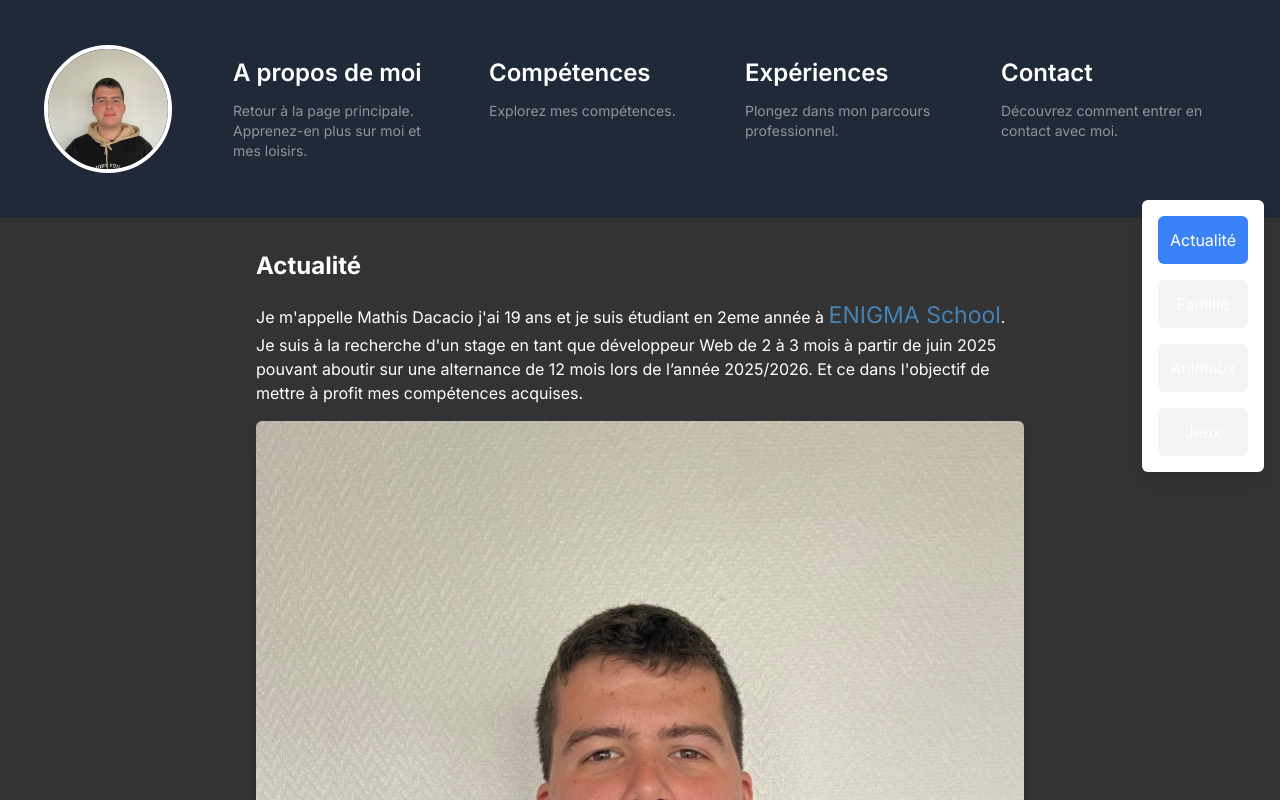
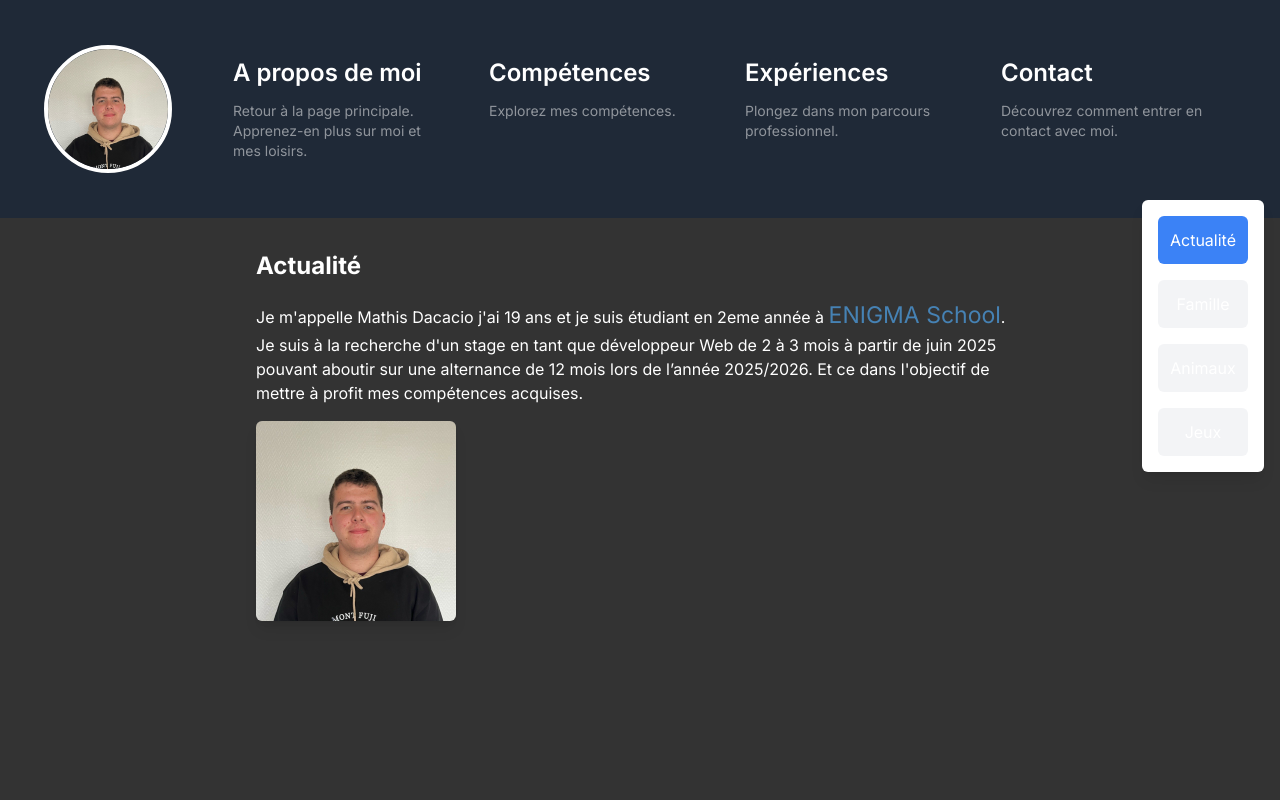
Before and after one commit to MathisDacacio/Porfolio_Mathis_Dacacio, a Next.js app: page / in a window 1280 px wide. Shown: the top 800 px of the page. Built offline with nearby package versions, Linux system fonts and the light colour scheme.

Commit message:
reduce size picture

```diff
--- a/app/page.tsx
+++ b/app/page.tsx
@@ -61,9 +61,9 @@ export default function Home() {
         <img
           src="/Mathis_Dacacio.jpg"
           alt="Mathis Dacacio"
-          className="rounded-md shadow-lg w-full h-auto"
-          height={150}
-          width={150}
+          className="rounded-md shadow-lg"
+          height={200}
+          width={200}
         />
       </div>
     ),
```
